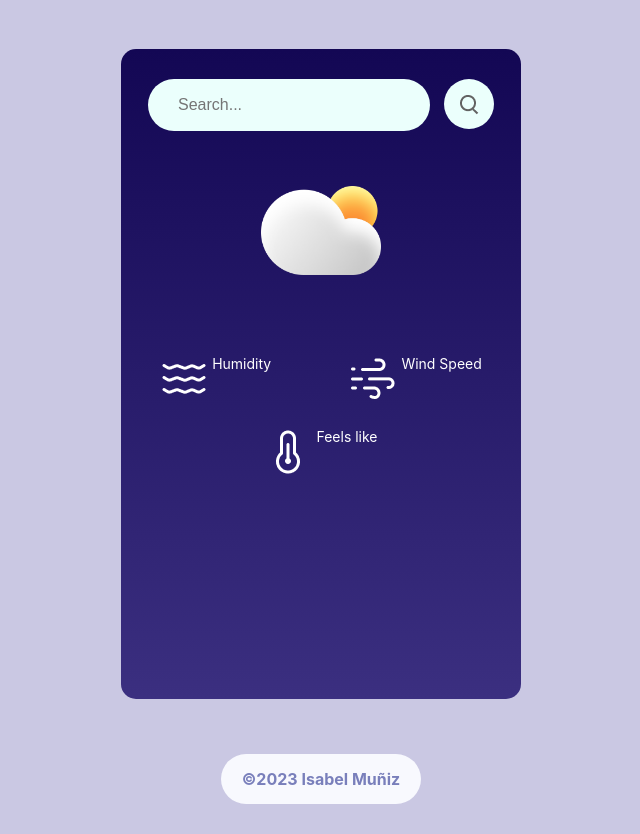
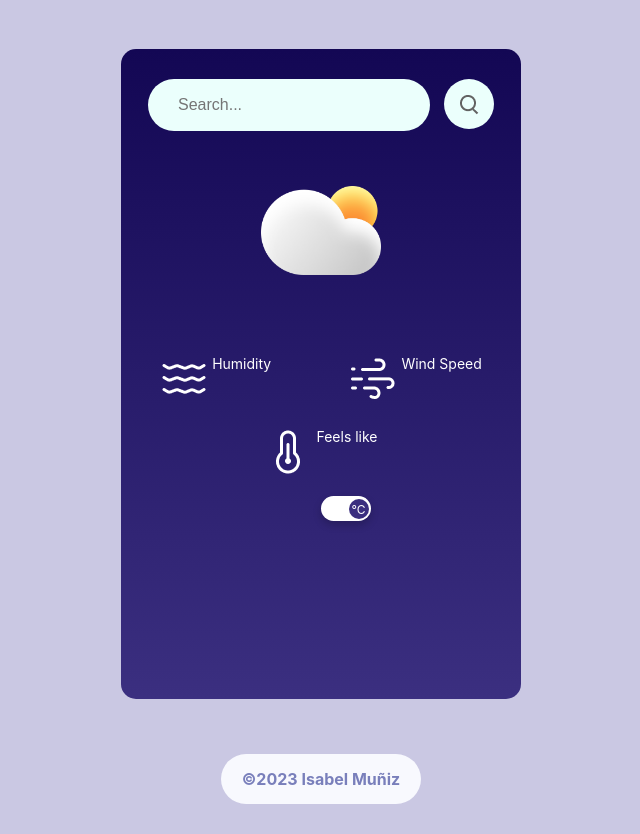
Before and after one commit to isaandrea12/element-ease, a React (Create React App) app: page / in a window 1280 px wide. Shown: the whole page, without its empty margins (319-959 px from the left). Built offline with nearby package versions, Linux system fonts and the light colour scheme; no server answers.

Commit message:
Implemented celsius feature

```diff
--- a/src/App.js
+++ b/src/App.js
@@ -5,7 +5,7 @@ import Footer from "./components/Footer/Footer";
 function App() {
   return (
     <div className="App">
-      <WeatherApp></WeatherApp>
+      <WeatherApp />
       <Footer />
     </div>
   );
--- a/src/components/WeatherApp/WeatherApp.css
+++ b/src/components/WeatherApp/WeatherApp.css
@@ -98,3 +98,80 @@
   height: auto;
   padding: 35px;
 }
+
+/* Toggle Switch */
+
+.toggle-title {
+    position: absolute;
+    /* top: 10px;
+    right: 70px; */
+  }
+
+  .toggle-container {
+    padding-top: 20px;
+  }
+
+  .toggle-switch {
+    display: inline-block;
+    width: 50px;
+    height: 25px;
+    position: absolute;
+  }
+
+  .toggle-switch input {
+    opacity: 0;
+    width: 0;
+    height: 0;
+  }
+
+  .switch {
+    position: absolute;
+    cursor: pointer;
+    top: 0;
+    left: 0;
+    right: 0;
+    bottom: 0;
+    background-color: white;
+    transition: background-color 0.4s;
+    border-radius: 25px;
+    transition:
+      background-color 0.4s,
+      box-shadow 0.4s;
+    box-shadow: 0px 2px 4px rgba(0, 0, 0, 0.1);
+  }
+
+  .switch:before {
+    position: absolute;
+    content: "";
+    height: 20px;
+    width: 20px;
+    left: 2.5px;
+    bottom: 2.5px;
+    background-color: #3a2e7f;
+    transition: transform 0.4s;
+    border-radius: 50%;
+  }
+
+  .switch:after {
+    content: "°F"; /* Set the initial text content */
+    color: #333; /* Set the text color */
+    font-size: 12px; /* Set the font size */
+    position: absolute;
+    top: 50%;
+    left: 75%;
+    transform: translate(-50%, -50%);
+  }
+
+  input:checked + .switch {
+    background-color: white;
+    box-shadow: 0px 4px 8px rgba(0, 0, 0, 0.2);
+  }
+
+  input:checked + .switch:before {
+    transform: translateX(25px);
+  }
+
+  input:checked + .switch:after {
+    content: "°C"; /* Change the text content when the switch is checked */
+    color: #fff; /* Change the text color when the switch is checked */
+  }
--- a/src/components/WeatherApp/WeatherApp.js
+++ b/src/components/WeatherApp/WeatherApp.js
@@ -28,6 +28,27 @@ const WeatherApp = () => {
   const [weatherData, setWeatherData] = useState(null);
   const [wIcon, setWIcon] = useState(cloudy_icon);
   const [alert, setAlert] = useState(false);
+  const [isCelsius, setIsCelsius] = useState(
+    Boolean(localStorage.getItem("celsius")),
+  );
+
+  useEffect(() => {
+    const storedCelsius = localStorage.getItem("celsius") || "false";
+    localStorage.setItem(
+      "celsius",
+      storedCelsius === "false" ? "true" : "false",
+    );
+    setIsCelsius(JSON.parse(storedCelsius));
+  }, []);
+
+  const toggleCelsius = () => {
+    const storedCelsius = localStorage.getItem("celsius") || "false";
+    localStorage.setItem(
+      "celsius",
+      storedCelsius === "false" ? "true" : "false",
+    );
+    setIsCelsius(JSON.parse(storedCelsius));
+  };
 
   useEffect(() => {
     search();
@@ -108,6 +129,10 @@ const WeatherApp = () => {
     }
   };
 
+  const toCelsius = (fahrenheit) => {
+    return ((fahrenheit - 32) * 5) / 9;
+  };
+
   return (
     <div>
       <div className="alert">
@@ -141,7 +166,13 @@ const WeatherApp = () => {
           <img src={wIcon} alt="cloud icon" className="smaller-icon" />
         </div>
         <div className="weather-temp">
-          {weatherData ? `${Math.round(weatherData.main.temp)}°F` : ""}
+          {weatherData
+            ? `${
+                isCelsius
+                  ? toCelsius(weatherData.main.temp)
+                  : Math.round(weatherData.main.temp)
+              }°${isCelsius ? "C" : "F"}`
+            : ""}
         </div>
         <div className="weather-location">
           {weatherData ? `${weatherData.name}` : ""}
@@ -179,6 +210,16 @@ const WeatherApp = () => {
             </div>
           </div>
         </div>
+        <div className="toggle-container">
+          <label className="toggle-switch">
+            <input
+              type="checkbox"
+              checked={isCelsius}
+              onChange={toggleCelsius}
+            />
+            <span className="switch" />
+          </label>
+        </div>
       </div>
     </div>
   );
```
Also changed, not shown: src/index.css (line endings or trailing spaces).
